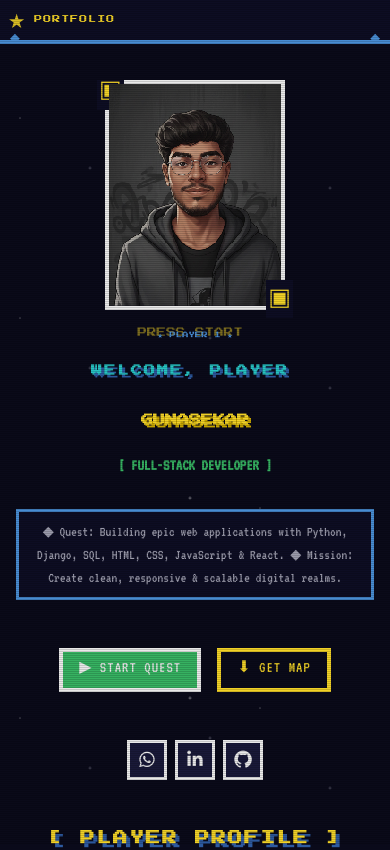
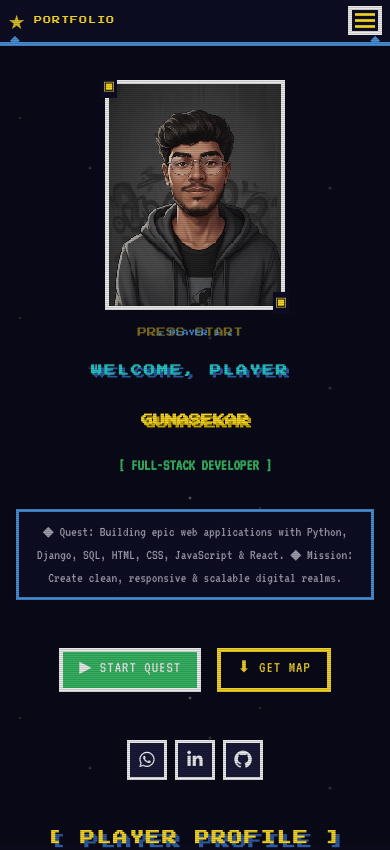
Before and after one commit to guna0223/React-Portfolio, a React (Vite) app in the folder frontend/: page / in a window 390 px wide. Shown: the top 850 px of the page. Built offline with nearby package versions, Linux system fonts and the light colour scheme.

Commit message:
update home page image

```diff
--- a/frontend/src/components/ScriptInitializer.jsx
+++ b/frontend/src/components/ScriptInitializer.jsx
@@ -2,6 +2,20 @@ import { useEffect } from 'react';
 
 const ScriptInitializer = () => {
   useEffect(() => {
+    // Add hamburger button to navbar if it doesn't exist
+    const navbar = document.querySelector('.navbar');
+    const existingHamburger = document.querySelector('.hamburger');
+
+    if (navbar && !existingHamburger) {
+      const hamburger = document.createElement('div');
+      hamburger.className = 'hamburger';
+      hamburger.innerHTML = '<span></span><span></span><span></span>';
+      hamburger.setAttribute('aria-label', 'Toggle menu');
+      hamburger.setAttribute('role', 'button');
+      hamburger.setAttribute('tabindex', '0');
+      navbar.appendChild(hamburger);
+    }
+
     // DOM Elements
     const header = document.querySelector('header');
     const hamburger = document.querySelector('.hamburger');
--- a/frontend/src/components/css/Home.css
+++ b/frontend/src/components/css/Home.css
@@ -208,6 +208,7 @@
     display: flex;
     justify-content: center;
     align-items: center;
+    position: relative;
     /* Prevent mobile touch selection */
     -webkit-user-select: none;
     -moz-user-select: none;
@@ -224,6 +225,10 @@
     border: 4px solid var(--retro-white);
     background: var(--retro-bg-card);
     image-rendering: pixelated;
+    display: flex;
+    align-items: center;
+    justify-content: center;
+    box-sizing: border-box;
 }
 
 /* Frame corners */
@@ -235,16 +240,17 @@
     font-size: 1.5rem;
     background: var(--retro-bg-card);
     padding: 2px;
+    z-index: 2;
 }
 
 .pixel-frame::before {
-    top: -12px;
-    left: -12px;
+    top: -14px;
+    left: -14px;
 }
 
 .pixel-frame::after {
-    bottom: -12px;
-    right: -12px;
+    bottom: -14px;
+    right: -14px;
 }
 
 .profile-image {
@@ -257,13 +263,14 @@
 /* Decorative elements */
 .frame-decoration {
     position: absolute;
-    bottom: -30px;
+    bottom: -35px;
     left: 50%;
     transform: translateX(-50%);
     font-family: var(--font-pixel);
     font-size: 0.5rem;
     color: var(--retro-blue);
     white-space: nowrap;
+    text-align: center;
 }
 
 /* ============================================
@@ -278,6 +285,21 @@
     .pixel-frame {
         width: 250px;
         height: 320px;
+    }
+
+    .pixel-frame::before,
+    .pixel-frame::after {
+        font-size: 1.2rem;
+    }
+
+    .pixel-frame::before {
+        top: -12px;
+        left: -12px;
+    }
+
+    .pixel-frame::after {
+        bottom: -12px;
+        right: -12px;
     }
 
     .hero-title {
@@ -339,6 +361,25 @@
         width: 220px;
         height: 280px;
     }
+
+    .pixel-frame::before,
+    .pixel-frame::after {
+        font-size: 1rem;
+    }
+
+    .pixel-frame::before {
+        top: -10px;
+        left: -10px;
+    }
+
+    .pixel-frame::after {
+        bottom: -10px;
+        right: -10px;
+    }
+
+    .frame-decoration {
+        bottom: -30px;
+    }
 }
 
 @media (max-width: 480px) {
@@ -399,7 +440,23 @@
         height: 230px;
     }
 
+    .pixel-frame::before,
+    .pixel-frame::after {
+        font-size: 0.8rem;
+    }
+
+    .pixel-frame::before {
+        top: -8px;
+        left: -8px;
+    }
+
+    .pixel-frame::after {
+        bottom: -8px;
+        right: -8px;
+    }
+
     .frame-decoration {
         font-size: 0.4rem;
+        bottom: -28px;
     }
 }
```
